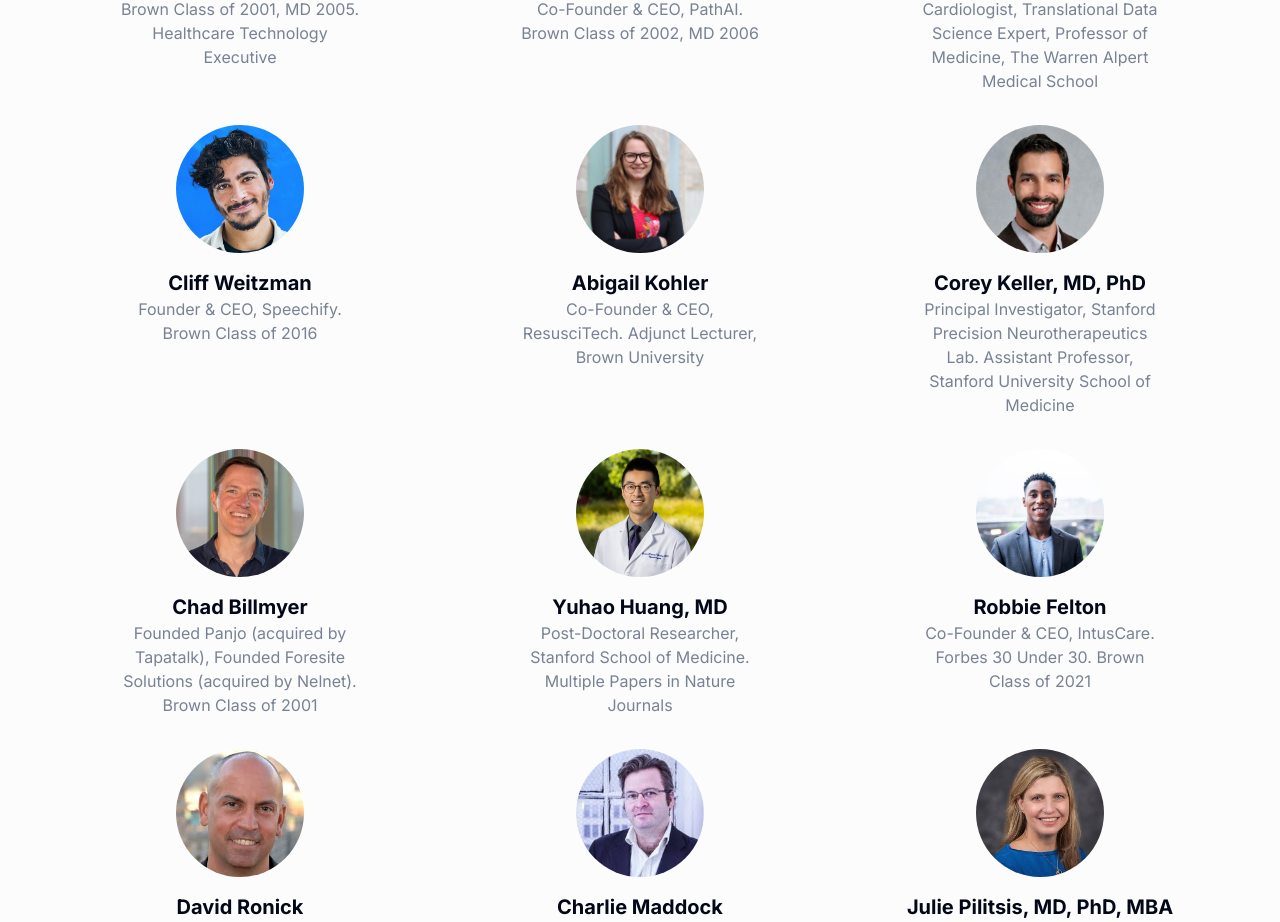
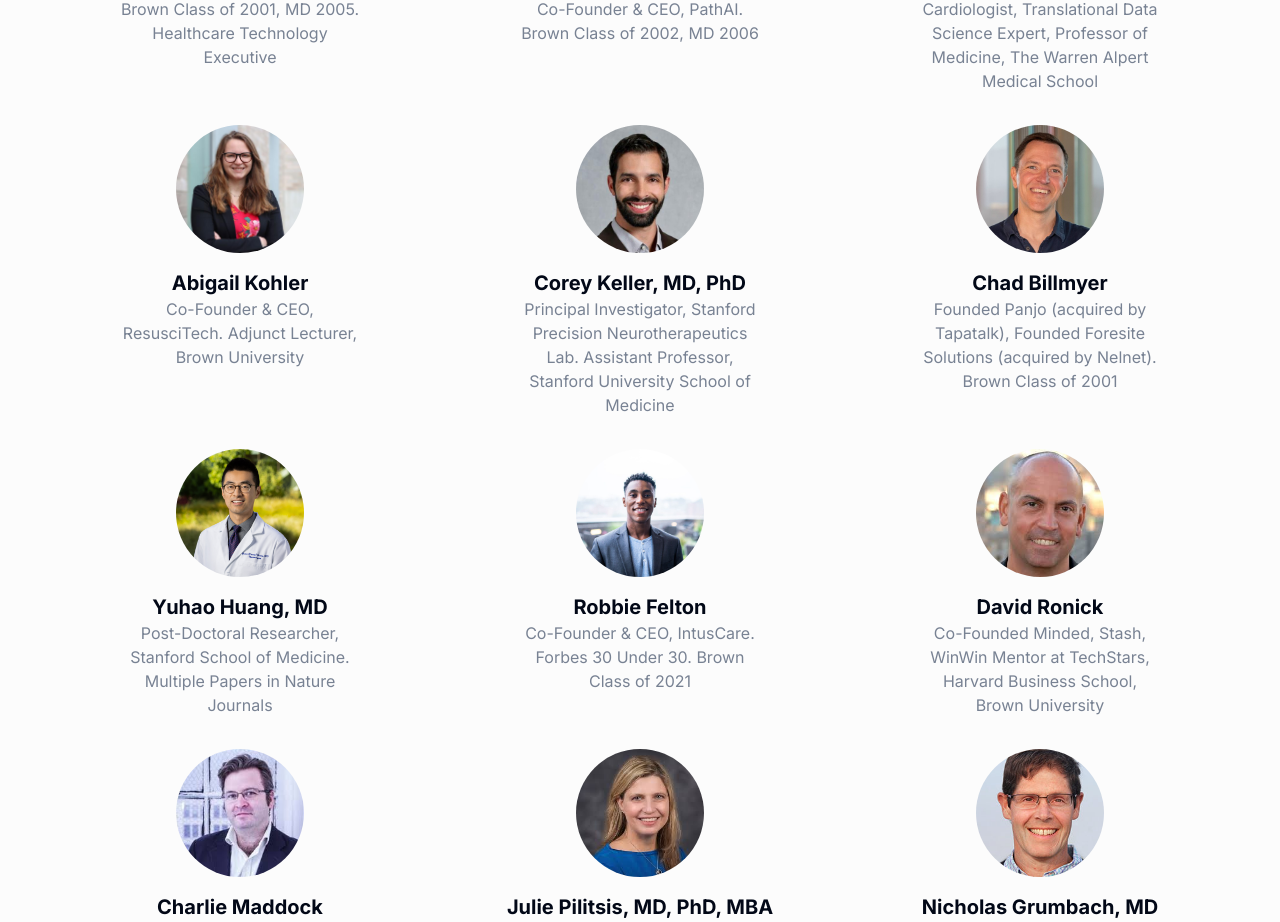
Before and after one commit to kyron-medical/HealthClinicAIWebsite, a Next.js app: page /about in a window 1280 px wide. Shown: the part 1779-2701 px from the top of the page. Built offline with nearby package versions, Linux system fonts and the light colour scheme; no server answers.

Commit message:
removed cliff weitzman

```diff
--- a/src/app/about/_components/AboutSectionThree.tsx
+++ b/src/app/about/_components/AboutSectionThree.tsx
@@ -20,11 +20,6 @@ const advisors = [
       "Cardiologist, Translational Data Science Expert, \n" +
       "Professor of Medicine, The Warren Alpert Medical School",
     image: "/images/advisors/jacob-joseph.jpg",
-  },
-  {
-    name: "Cliff Weitzman",
-    title: "Founder & CEO, Speechify. \n" + "Brown Class of 2016",
-    image: "/images/advisors/cliff-weitzman.jpg",
   },
   {
     name: "Abigail Kohler",
```
